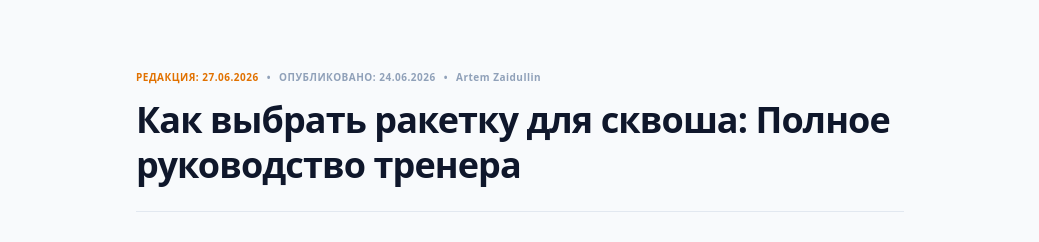
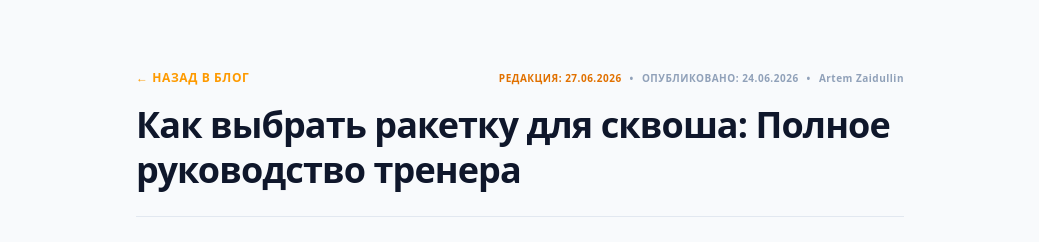
Before and after one commit to artem-ca/sofasquash, a Next.js app: page /blog/how-to-choose-a-squash-racquet in a window 1280 px wide. Shown: the part 155-397 px from the top of the page, without its empty margins (120-1159 px from the left). Built offline with nearby package versions, Linux system fonts and the light colour scheme; no server answers.

Commit message:
feat: improve blog post header with top back link and aligned meta

```diff
--- a/app/blog/[slug]/page.js
+++ b/app/blog/[slug]/page.js
@@ -65,8 +65,15 @@ export default async function PostPage({ params }) {
     <div className='min-h-[calc(100vh-4rem)] flex flex-col items-center px-6 py-12 lg:py-20 bg-slate-50 dark:bg-neutral-950 text-slate-900 dark:text-slate-100'>
       <main className='flex-1 px-6 py-12 lg:px-16 lg:py-20 max-w-4xl'>
         <header className='mb-8 pb-6 border-b border-slate-200 dark:border-neutral-800'>
-          {/* Блок метаданных */}
-          <div className='flex flex-wrap items-center gap-x-2 text-[10px] font-bold uppercase tracking-wider text-slate-400 dark:text-slate-500'>
+          {/* Верхняя панель: кнопка назад слева, метаданные справа в одну линию */}
+          <div className='flex items-center justify-between gap-4 mb-4'>
+            <Link
+              href='/blog'
+              className='inline-flex items-center gap-2 text-xs font-bold uppercase tracking-wider text-amber-500 hover:text-amber-600 transition-colors shrink-0'
+            >
+              ← Назад в блог
+            </Link>
+            <div className='flex items-center justify-end gap-x-2 text-[10px] font-bold uppercase tracking-wider text-slate-400 dark:text-slate-500 text-right'>
               {data.updated && data.updated !== data.date && (
                 <>
                   <span className='text-amber-600 dark:text-amber-500'>
@@ -85,7 +92,8 @@ export default async function PostPage({ params }) {
                 </>
               )}
             </div>
-          <h1 className='text-3xl sm:text-4xl font-extrabold tracking-tight mt-3 text-slate-900 dark:text-slate-100 leading-tight'>
+          </div>
+          <h1 className='text-3xl sm:text-4xl font-extrabold tracking-tight text-slate-900 dark:text-slate-100 leading-tight'>
             {data.title}
           </h1>
         </header>
```
Lines whose indentation alone changed are shown as unchanged.
